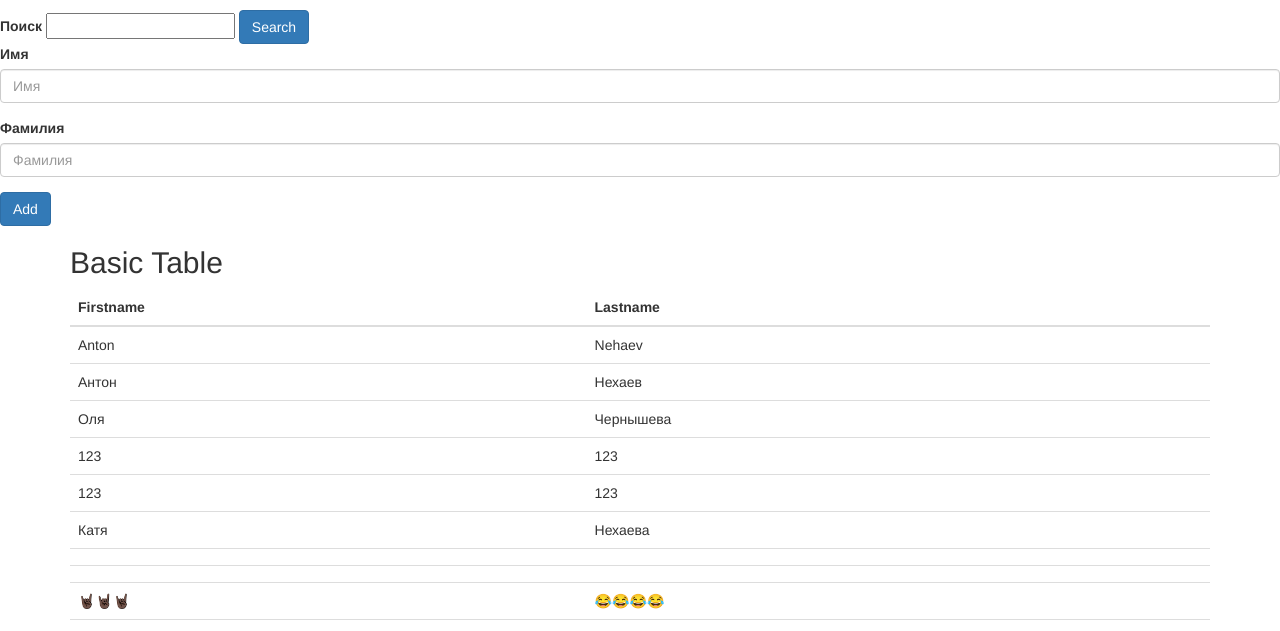
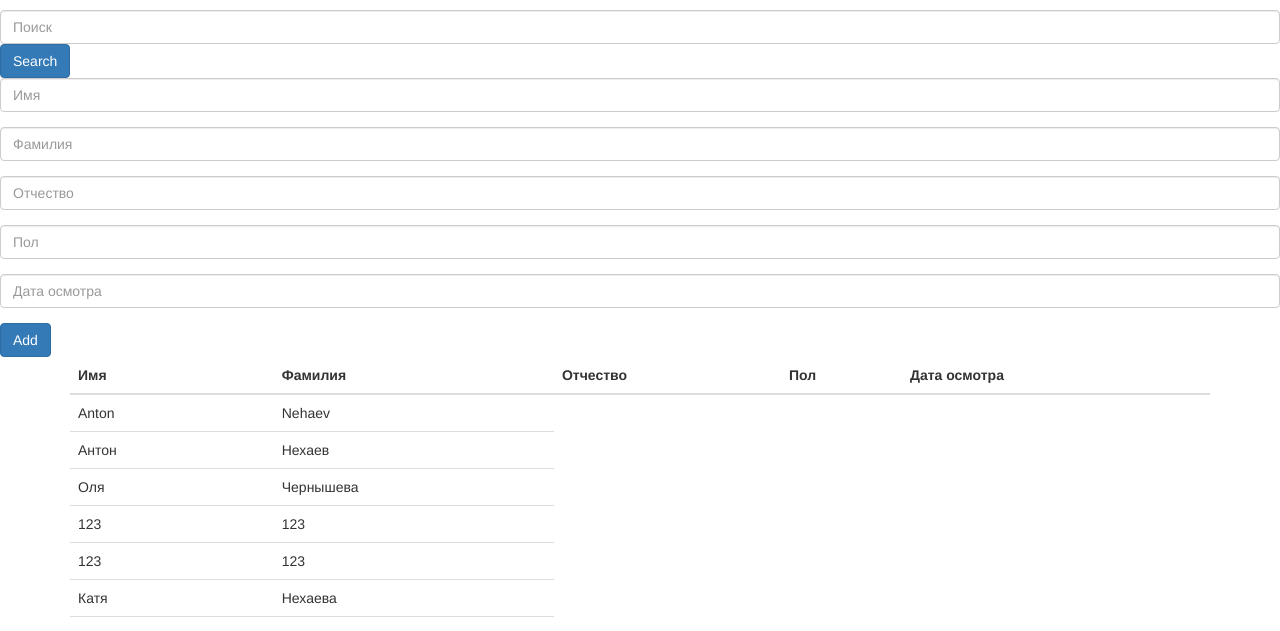
Before and after one commit to NAD777/Database-show-site, a Flask app: page / in a window 1280 px wide. Shown: the top 631 px of the page. Run offline with Flask 2, Linux system fonts and the light colour scheme; data comes from the database, SQL or seed files in the repository; both versions use the stored data as it was after the commit; some libraries are stand-ins or nearby versions.

Commit message:
bigget form

```diff
--- a/app.py
+++ b/app.py
@@ -13,6 +13,10 @@
     database.close()
     return render_template("index.html", results=results)
 
+@app.route('/forming',methods=['GET'])
+def form():
+    return render_template('index.html',content='hello world')
+
 @app.route('/', methods=['POST'])
 def my_form_post():
     database = db()
@@ -20,6 +24,10 @@
     if(request.form['btn']=='Add'):
         name = request.form['name']
         surname = request.form['surname']
+        patronymic = request.form['patronymic']
+        gender = request.form['gender']
+        inspection = request.form['inspection']
+        print(name,' ',surname, ' ',patronymic,' ',gender,' ',inspection)
         if(not name and not surname):
             results = database.get_list()
             return render_template("index.html",results = results,result='nothing enter')
@@ -35,6 +43,7 @@
     elif(request.form['btn']=='Search'):
         search = request.form['search']
         results = database.get_list(search)
+        return render_template("index.html", results=results)
         #dopisat poisk po db
     else:
         print('nothing happened')
--- a/templates/index.html
+++ b/templates/index.html
@@ -1,51 +1,52 @@
 <!doctype html>
 <html lang="ru">
 <head>
-
     <meta name="viewport" content="width=device-width, initial-scale=1">
     <link rel="stylesheet" href="https://maxcdn.bootstrapcdn.com/bootstrap/3.3.7/css/bootstrap.min.css">
     <script src="https://ajax.googleapis.com/ajax/libs/jquery/3.3.1/jquery.min.js"></script>
     <script src="https://maxcdn.bootstrapcdn.com/bootstrap/3.3.7/js/bootstrap.min.js"></script>
-
 </head>
 <body>
-{#<form method="POST">#}
-{#    <label for="namefield">Имя</label>#}
-{#    <input type="text" id="namefield" name="name">#}
-{#    <label for="surnamefield">Фамилия</label>#}
-{#    <input type="text" id="surnamefield" name="surname">#}
-{#    <input class="btn" type="submit">#}
-{#</form>#}
+
 <p>{{ result }}</p>
 <form method="POST">
-    <label for="searchfield">Поиск</label>
-    <input type="text" id="searchfield" name="search">
-    <input class="btn btn-primary" value="Search" type="submit" name="btn">
+{#    <label for="searchfield">Поиск</label>#}
+    <input type="text" class="form-control" id="searchfield" placeholder="Поиск" name="search">
+    <input class="btn btn-primary " value="Search" type="submit" name="btn">
 </form>
 <form method="POST">
   <div class="form-group">
-    <label for="name">Имя</label>
+{#    <label for="name">Имя</label>#}
     <input type="text" class="form-control" id="namefield" aria-describedby="nameHelp" placeholder="Имя" name="name">
   </div>
   <div class="form-group">
-    <label for="surnamefield">Фамилия</label>
+{#    <label for="surnamefield">Фамилия</label>#}
     <input type="text" class="form-control" id="surnamefield" name="surname" placeholder="Фамилия">
+  </div>
+  <div class="form-group">
+    <input type="text" class="form-control" id="patronymicfield" name="patronymic" placeholder="Отчество">
+  </div>
+  <div class="form-group">
+    <input type="text" class="form-control" id="genderfield" name="gender" placeholder="Пол">
+  </div>
+  <div class="form-group">
+    <input type="text" class="form-control" id="inspectionfield" name="inspection" placeholder="Дата осмотра">
   </div>
   <input type="submit" value="Add" class="btn btn-primary" name="btn"></input>
 </form>
     <div class="container">
-	  <h2>Basic Table</h2>
+{#	  <h2>Basic Table</h2>#}
 	  <table class="table">
 	    <thead>
 	      <tr>
-	        <th>Firstname</th>
-	        <th>Lastname</th>
+	        <th>Имя</th>
+	        <th>Фамилия</th>
+            <th>Отчество</th>
+            <th>Пол</th>
+            <th>Дата осмотра</th>
 	      </tr>
 	    </thead>
 	    <tbody>
-{#	    	<tr>#}
-{#	    		<script>alert_date()</script>#}
-{#	    	</tr>#}
             {% block date %}
                 {% for result in results %}
                     <tr>
```
Also changed, not shown: man.db.
